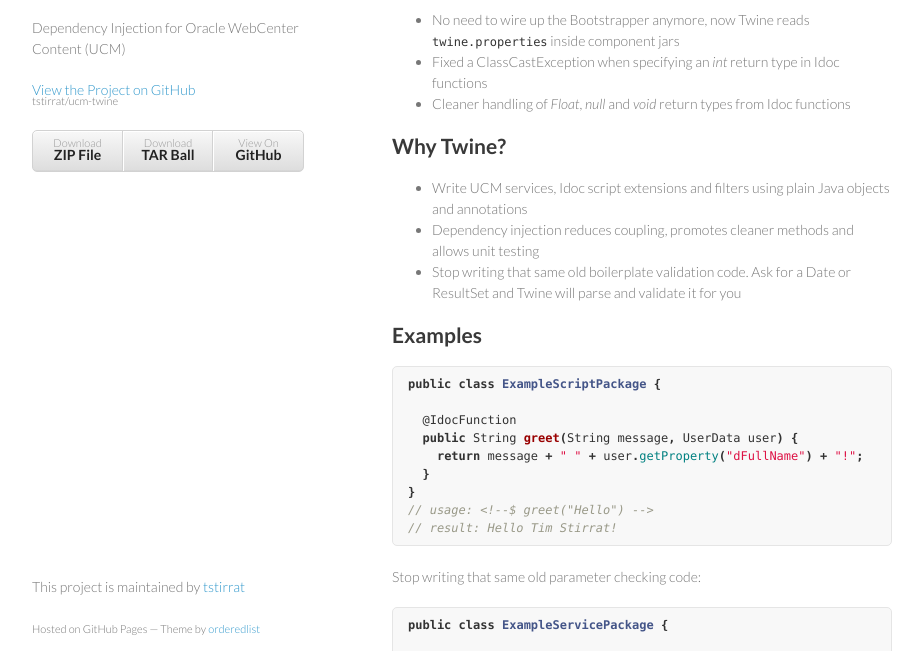
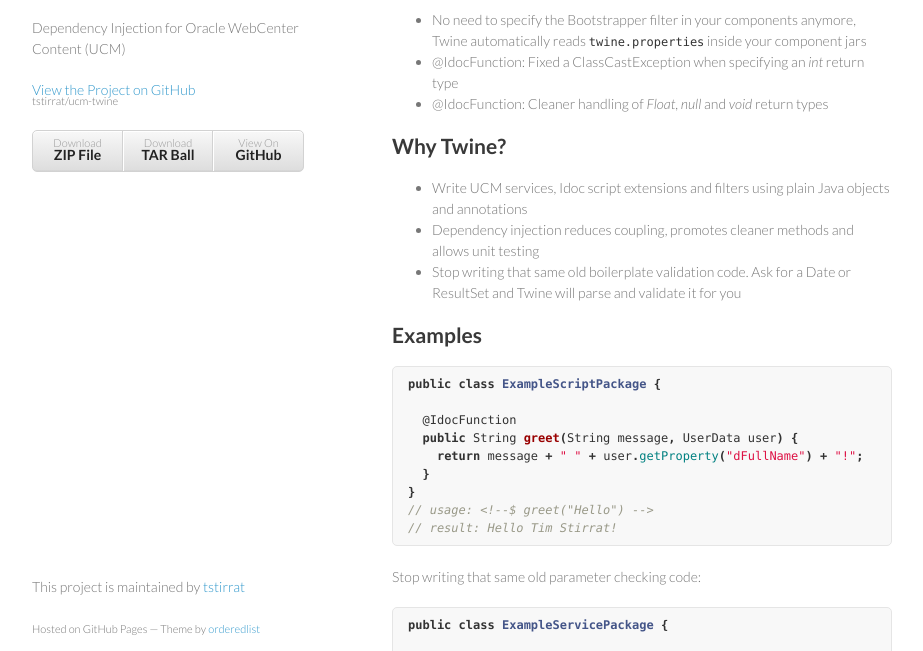
Before and after one commit to tstirrat/ucm-twine, a plain HTML site: page index.html in a window 1280 px wide. Shown: the part 92-743 px from the top of the page, without its empty margins (178-1101 px from the left). Drawn offline with Linux system fonts and the light colour scheme.

```diff
--- a/index.html
+++ b/index.html
@@ -31,9 +31,9 @@
         <h2>Version 0.9.1 Released</h2>
 
 <ul>
-<li>No need to wire up the Bootstrapper anymore, now Twine reads <code>twine.properties</code> inside component jars</li>
-<li>Fixed a ClassCastException when specifying an <em>int</em> return type in Idoc functions</li>
-<li>Cleaner handling of <em>Float</em>, <em>null</em> and <em>void</em> return types from Idoc functions</li>
+<li>No need to specify the Bootstrapper filter in your components anymore, Twine automatically reads <code>twine.properties</code> inside your component jars</li>
+<li>@IdocFunction: Fixed a ClassCastException when specifying an <em>int</em> return type</li>
+<li>@IdocFunction: Cleaner handling of <em>Float</em>, <em>null</em> and <em>void</em> return types</li>
 </ul><h2>Why Twine?</h2>
 
 <ul>
```
Also changed, not shown: params.json (+1 -1 lines).
